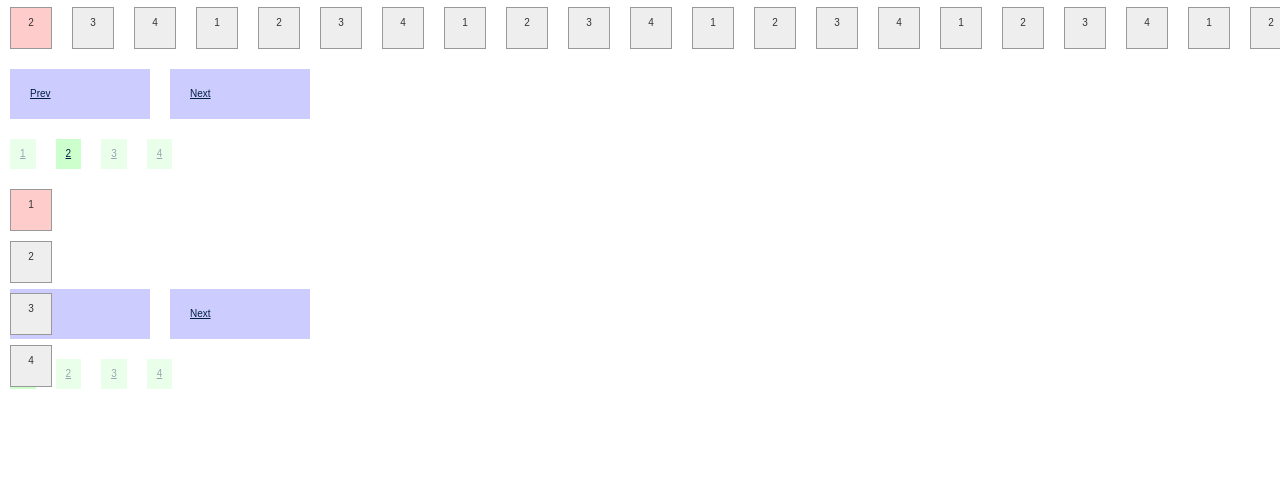
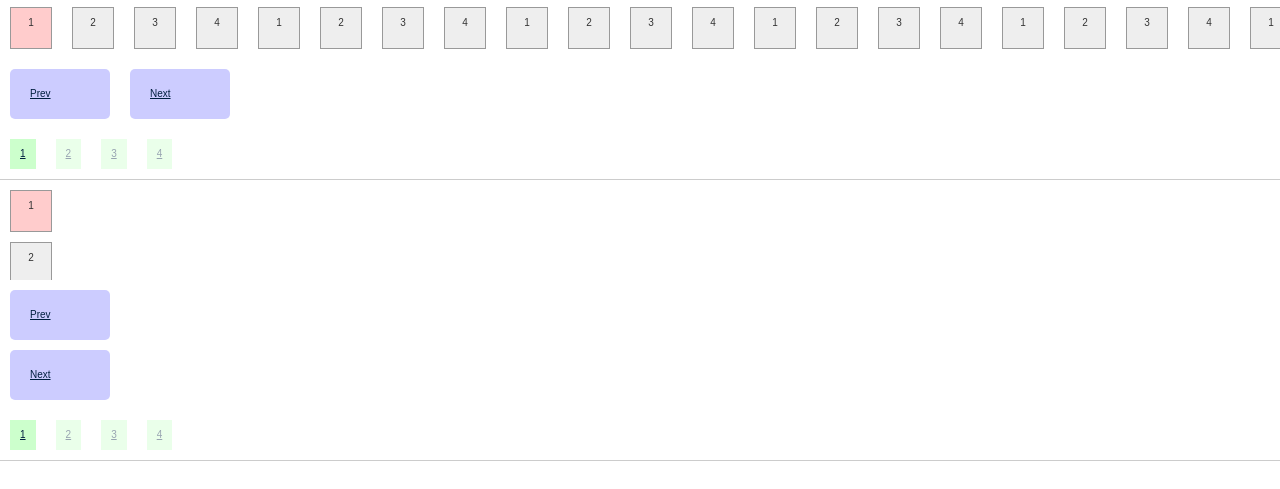
Before and after one commit to rin316/jquery.liquidCarousel, a plain HTML site: page index.html in a window 1280 px wide. Shown: the part 43-532 px from the top of the page. Drawn offline with Linux system fonts and the light colour scheme.

Commit message:
verticalのcss調整

```diff
--- a/index.html
+++ b/index.html
@@ -37,6 +37,8 @@
 	</div>
 </div>
 
+<hr>
+
 <div class="carousel2 carousel">
 	<div class="listWrapper">
 		<ul class="list">
@@ -62,6 +64,8 @@
 	</div>
 </div>
 
+<hr>
+
 
 <!-- /#document --></div>
 </body>
--- a/main.js
+++ b/main.js
@@ -26,7 +26,7 @@ $(window).load(function(){
 	,   prevSelector:           '.prev'
 	,   nextSelector:           '.next'
 	,   pos_x: 'left'
-	,   start: 2
+	,   start: 1
 	,   currentClass: 'current'
 	,   speed: 300
 	,   autoPlayInterval: 5000
@@ -37,8 +37,6 @@ $(window).load(function(){
 	,   autoPlay: false
 	,   autoPlayHoverStop: true
 	});
-
-	console.log('end 1');
 
 	$('.carousel2').liquidCarousel({
 		listSelector:           '.list'
@@ -59,7 +57,6 @@ $(window).load(function(){
 	,   autoPlay: false
 	,   autoPlayHoverStop: true
 	});
-	console.log('end 2');
 });
 
 
--- a/resources/css/base.css
+++ b/resources/css/base.css
@@ -33,6 +33,11 @@ a:visited {}
 a:hover   { text-decoration: none; }
 a:active  {}
 
+hr {
+	margin: 0;
+	border: solid #ccc;
+	border-width: 0px 0px 1px;
+}
 
 .box {
 	margin: 0px auto 0px auto;
@@ -53,9 +58,6 @@ a:active  {}
 		overflow: hidden;
 	}
 	.carousel2 .list {
-		position: absolute;
-		top: 0px;
-		left: 0px;
 	}
 
 	.list {
@@ -89,18 +91,25 @@ a:active  {}
 	.button:after {
 		content: "."; display: block; clear: both; height: 0; visibility: hidden; font-size: 0;
 	}
+		/*--carousel2--*/
+		.carousel2 .prev,
+		.carousel2 .next {
+			display: block;
+			float: none;
+		}
 		.prev,
 		.next {
 			display: inline;
 			float: left;
 			margin: 10px;
+			width: 100px;
 		}
 			.prev a,
 			.next a {
 				display: block;
 				padding: 20px;
-				width: 100px;
 				background-color: #ccf;
+				border-radius: 5px;
 			}
 
 		.prev {
```
Also changed, not shown: jquery.liquid.carousel.js.
